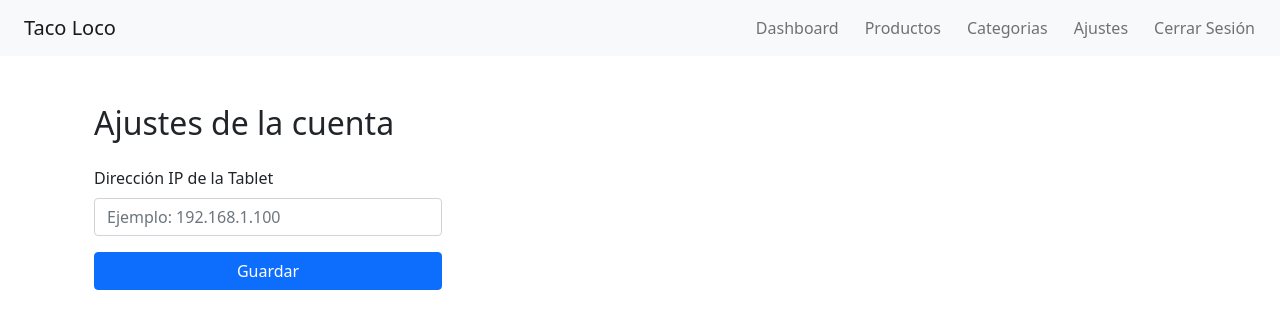
After one commit to Arturo-MT/orders-api, a Django app: page /api/auth/settings/ in a window 1280 px wide. The commit adds this page. Shown: the top 329 px of the page. Run offline with Django 5.2, Linux system fonts and the light colour scheme; the visitor is signed in with stand-in values (Sample User, id 1); parts of the project's set-up code (start-up, migrations or seed data) failed here and were passed over.

Commit message:
Add a new model called settings to save address and use it to print

```diff
--- a/app/templates/base.html
+++ b/app/templates/base.html
@@ -28,6 +28,9 @@
         <li class="nav-item me-4">
           <a class="btn btn-link nav-link" href="{% url 'category_template_view' %}" style="padding: 0;">Categorias</a>
         </li>
+            <li class="nav-item me-4">
+            <a class="btn btn-link nav-link" href="{%  url 'account_settings' %}" style="padding: 0;">Ajustes</a>
+            </li>
         <li class="nav-item">
           <form method="post" action="{% url 'auth_logout' %}">
             {% csrf_token %}
--- a/authentication/models.py
+++ b/authentication/models.py
@@ -47,6 +47,12 @@ class CustomUser(AbstractUser):
     def __str__(self):
         return self.email
 
+class AccountSettings(models.Model):
+    user = models.OneToOneField(CustomUser, on_delete=models.CASCADE)
+    addr = models.CharField()
+
+    def __str__(self):
+        return self.user.email
 
 @receiver(post_save, sender=CustomUser)
 def update_file_path(instance, created, **kwargs):
--- /dev/null
+++ b/authentication/templates/settings.html
@@ -0,0 +1,26 @@
+{% extends "base.html" %}
+
+{% block title %}Ajustes - Taco Loco{% endblock %}
+
+{% block content %}
+<div class="container mt-5">
+  <div class="row">
+    <div class="col-md-6 col-lg-4">
+      <h2 class="mb-4">Ajustes de la cuenta</h2>
+      <form method="post" action="{% url 'account_settings' %}">
+        {% csrf_token %}
+        <div class="mb-3">
+          <label for="addr" class="form-label">Dirección IP de la Tablet</label>
+          <input type="text" class="form-control" id="addr" name="addr" placeholder="Ejemplo: 192.168.1.100"
+            value="{{ settings.addr }}" required />
+        </div>
+        <div class="d-grid">
+          <button type="submit" class="btn btn-primary btn-block">
+            Guardar
+          </button>
+        </div>
+      </form>
+    </div>
+  </div>
+</div>
+{% endblock %}
--- a/authentication/urls.py
+++ b/authentication/urls.py
@@ -1,5 +1,5 @@
 from django.urls import path, include
-from .views import LoginView, LogoutView, RegisterView
+from .views import LoginView, LogoutView, RegisterView, SettingsTemplateView
 
 urlpatterns = [
      path('login/',
@@ -10,4 +10,6 @@ urlpatterns = [
           RegisterView.as_view(), name='auth_register'),
      path('reset/',
           include('django_rest_passwordreset.urls', namespace='password_reset')),
+     path('settings/',
+          SettingsTemplateView.as_view(), name='account_settings'),
 ]
--- a/authentication/views.py
+++ b/authentication/views.py
@@ -1,12 +1,15 @@
-from django.shortcuts import render, redirect
 from django.contrib.auth import authenticate, login, logout
 from django.contrib.auth.hashers import make_password
 from django.contrib import messages
 from django.db import IntegrityError
+from django.shortcuts import render, redirect
+from django.views import View
+from requests import Response
 from rest_framework import status, generics
-from rest_framework.response import Response
+from rest_framework.permissions import IsAuthenticated
 from rest_framework.views import APIView
-from .serializers import UserSerializer
+from .models import AccountSettings
+from .serializers import UserSerializer, AccountSettingsSerializer
 from orders.models import Store
 
 
@@ -68,3 +71,28 @@ class RegisterView(generics.CreateAPIView):
                 messages.error(request, f"{field.capitalize()}: {error}")
 
         return redirect('auth_register')
+
+class SettingsTemplateView(View):
+    template_name = 'settings.html'
+    permission_classes = (IsAuthenticated,)
+
+    def get(self, request):
+        settings = AccountSettings.objects.filter(user=request.user)
+        return render(request, self.template_name, {'settings': settings})
+
+    def post(self, request):
+        try:
+            addr = request.POST.get("addr")
+            if not addr:
+                raise ValueError("La dirección IP es obligatoria.")
+            settings, created = AccountSettings.objects.get_or_create(
+                user=request.user,
+                defaults={'addr': addr}
+            )
+            if not created:
+                settings.addr = addr
+                settings.save()
+            messages.success(request, "La dirección IP se ha guardado correctamente.")
+        except Exception as e:
+            messages.error(request, f"Error al guardar la dirección IP: {e}")
+        return redirect("account_settings")
--- a/orders/admin.py
+++ b/orders/admin.py
@@ -1,4 +1,6 @@
 from django.contrib import admin
+
+from authentication.models import AccountSettings
 from orders.models import Order, OrderItem, Product, ProductCategory, Store
 
 admin.site.register(Order)
@@ -6,3 +8,4 @@ admin.site.register(OrderItem)
 admin.site.register(Product)
 admin.site.register(ProductCategory)
 admin.site.register(Store)
+admin.site.register(AccountSettings)
```
Also changed, not shown: authentication/serializers.py (+14 -5 lines), orders/utils/print_ticket.py (+10 -4 lines).
